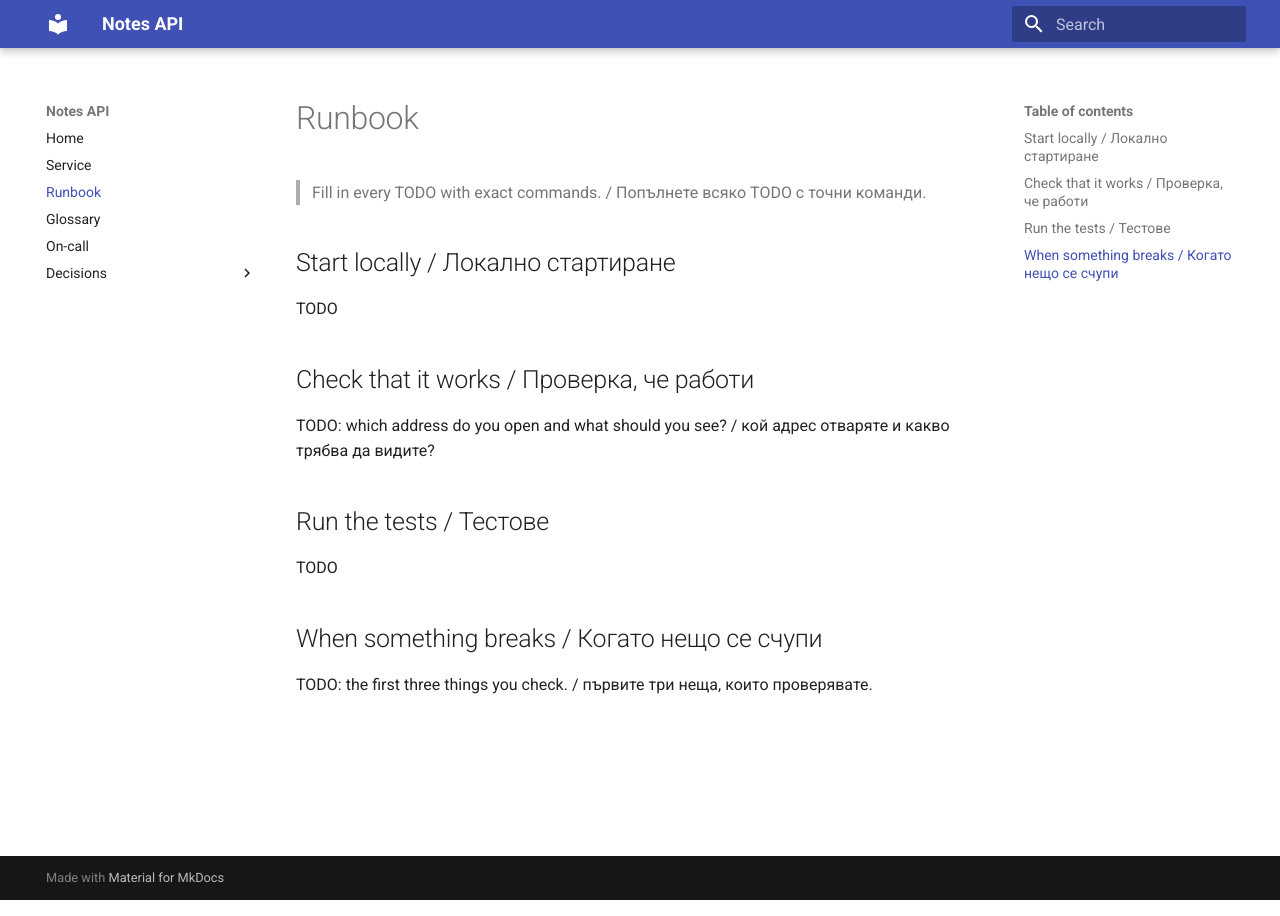
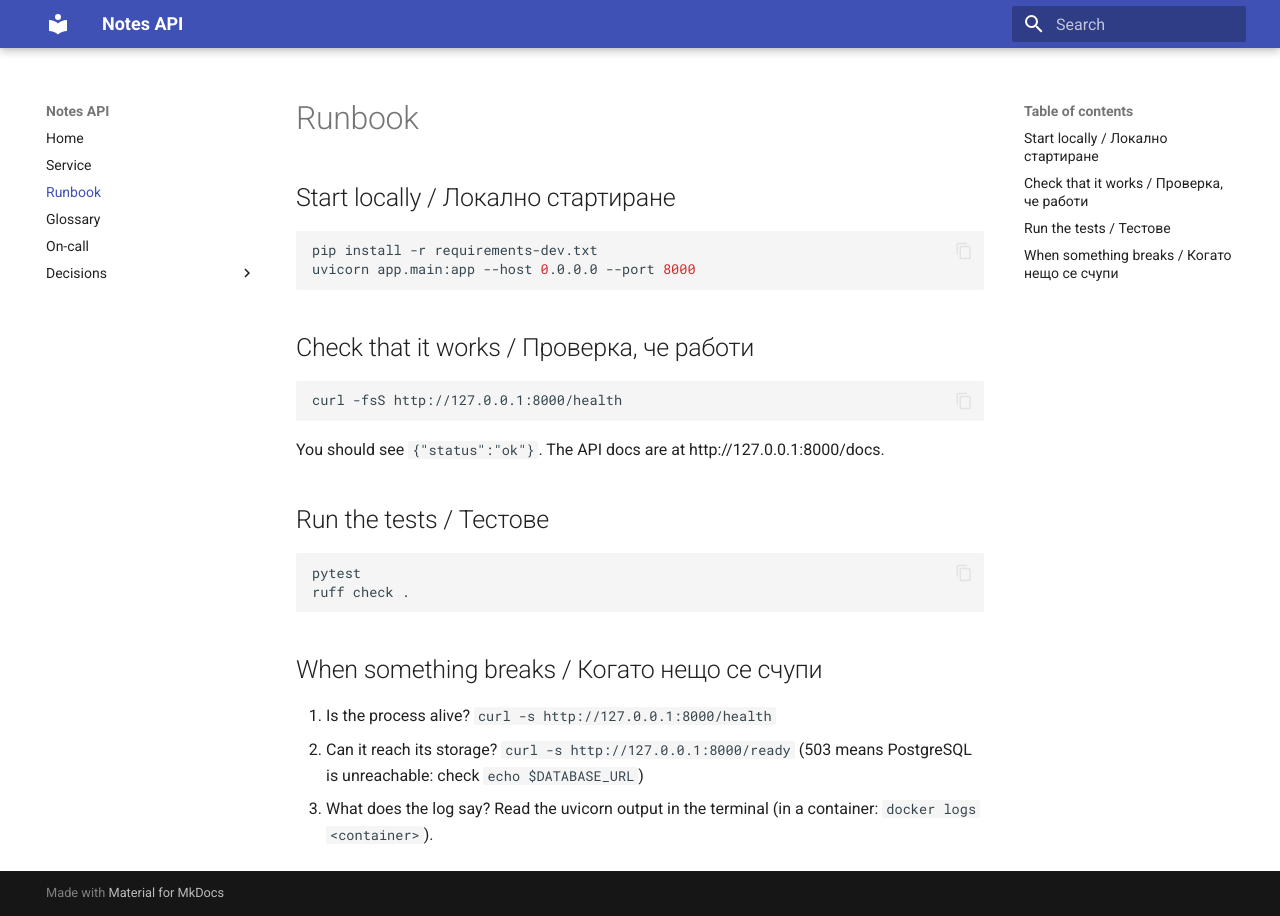
Before and after one commit to borkatah/devops-labs-fn371223025, an MkDocs documentation site: the page built from docs/runbook.md, in a window 1280 px wide. Built offline with MkDocs 1.6.1 and Material for MkDocs 9.7.7, drawn with Linux system fonts in a browser that asks for light colours.

Commit message:
T04: Fill in the runbook (#15)
* T04: Fill in the runbook

* Use curl -fsS for the health check

```diff
--- a/docs/runbook.md
+++ b/docs/runbook.md
@@ -1,19 +1,29 @@
 # Runbook
-
-> Fill in every TODO with exact commands. / Попълнете всяко TODO с точни команди.
 
 ## Start locally / Локално стартиране
 
-TODO
+~~~bash
+pip install -r requirements-dev.txt
+uvicorn app.main:app --host 0.0.0.0 --port 8000
+~~~
 
 ## Check that it works / Проверка, че работи
 
-TODO: which address do you open and what should you see? / кой адрес отваряте и какво трябва да видите?
+~~~bash
+curl -fsS http://127.0.0.1:8000/health
+~~~
+
+You should see `{"status":"ok"}`. The API docs are at http://127.0.0.1:8000/docs.
 
 ## Run the tests / Тестове
 
-TODO
+~~~bash
+pytest
+ruff check .
+~~~
 
 ## When something breaks / Когато нещо се счупи
 
-TODO: the first three things you check. / първите три неща, които проверявате.
+1. Is the process alive? `curl -s http://127.0.0.1:8000/health`
+2. Can it reach its storage? `curl -s http://127.0.0.1:8000/ready` (503 means PostgreSQL is unreachable: check `echo $DATABASE_URL`)
+3. What does the log say? Read the uvicorn output in the terminal (in a container: `docker logs <container>`).
```
